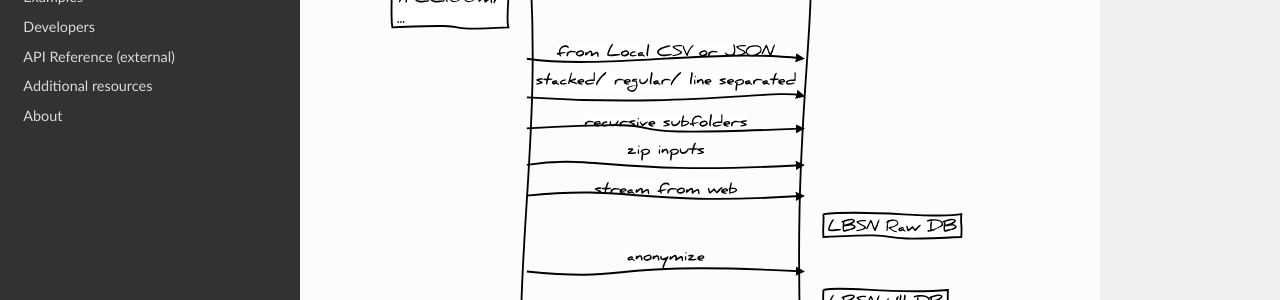
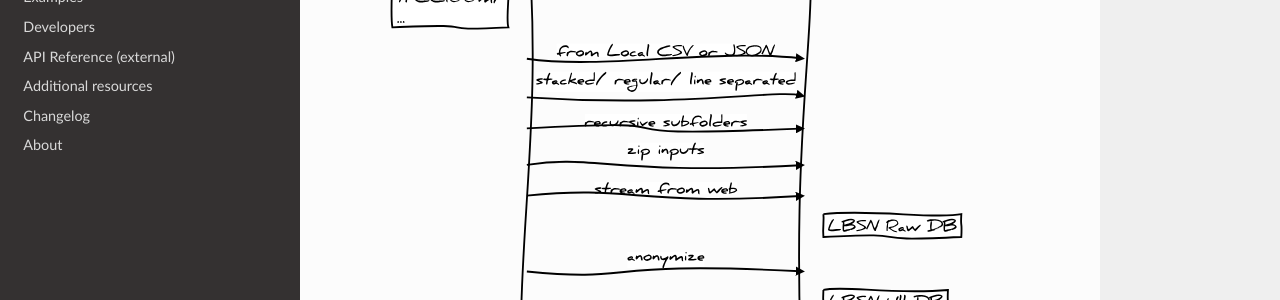
Before and after one commit to Sieboldianus/lbsntransform, an MkDocs documentation site: the page built from docs/index.md, in a window 1280 px wide. Shown: the part 346-646 px from the top of the page. Built offline with MkDocs 1.6.1, drawn with Linux system fonts in a browser that asks for light colours; nearby versions of some CDN libraries.

Commit message:
docs: Add changelog to documentation

```diff
--- a/.gitlab-ci.yml
+++ b/.gitlab-ci.yml
@@ -29,6 +29,8 @@ test:
   script:
     # test dev install
     - pip install -e . --no-dependencies
+    # copy changelog
+    - cp CHANGELOG.md docs/changelog.md
     # argparse to markdown conversion
     # for mkdocs args page
     - python docs/argparse/argparse_doc.py
@@ -55,6 +57,7 @@ test:
       - '*.svg'
       - docs/argparse/args.md
       - docs/api/
+      - docs/changelog.md
   rules:
     # always execute on master or ci-test
     - if:
--- a/mkdocs.yml
+++ b/mkdocs.yml
@@ -42,4 +42,5 @@ nav:
         - Developers: package.md
         - API Reference (external): api/lbsntransform_.html
         - Additional resources: resources.md
+        - Changelog: changelog.md
     - About: about.md
```
